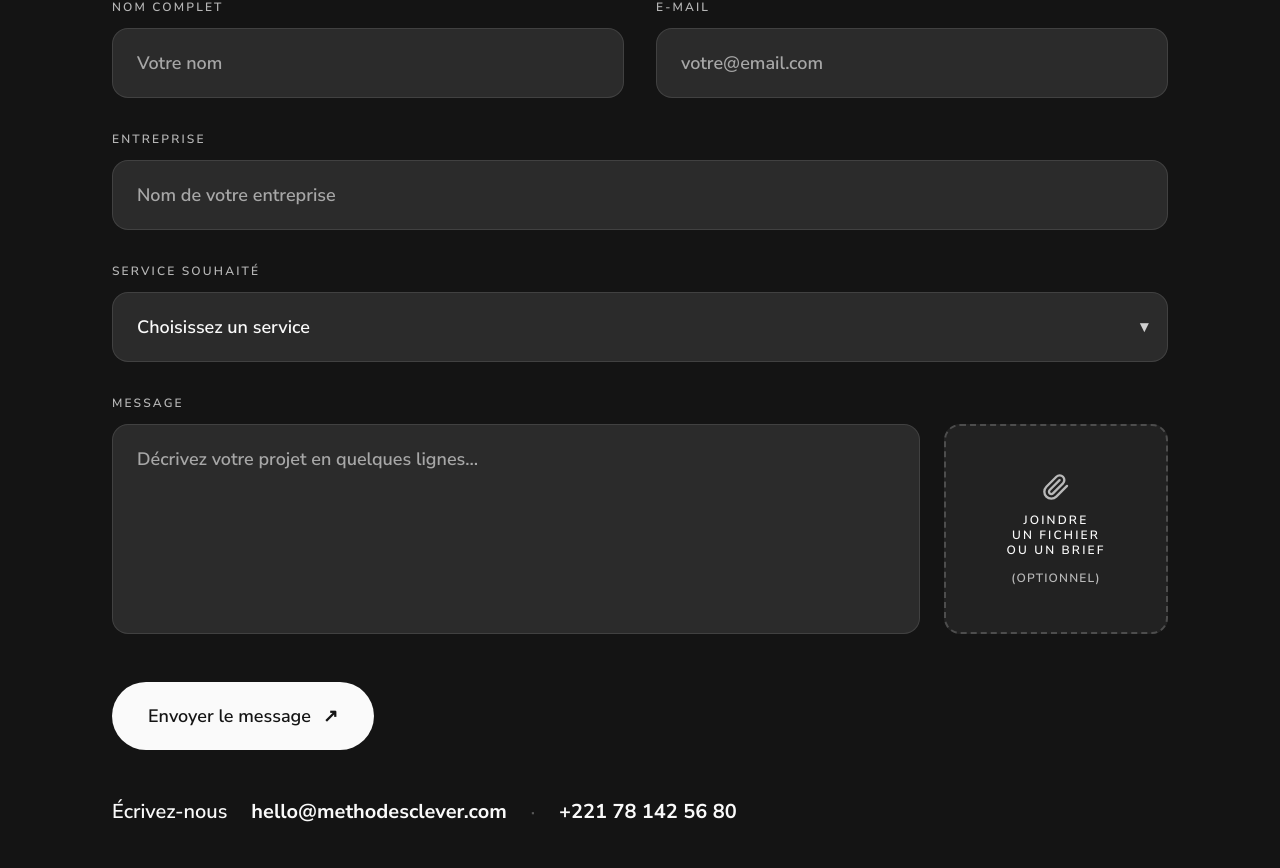
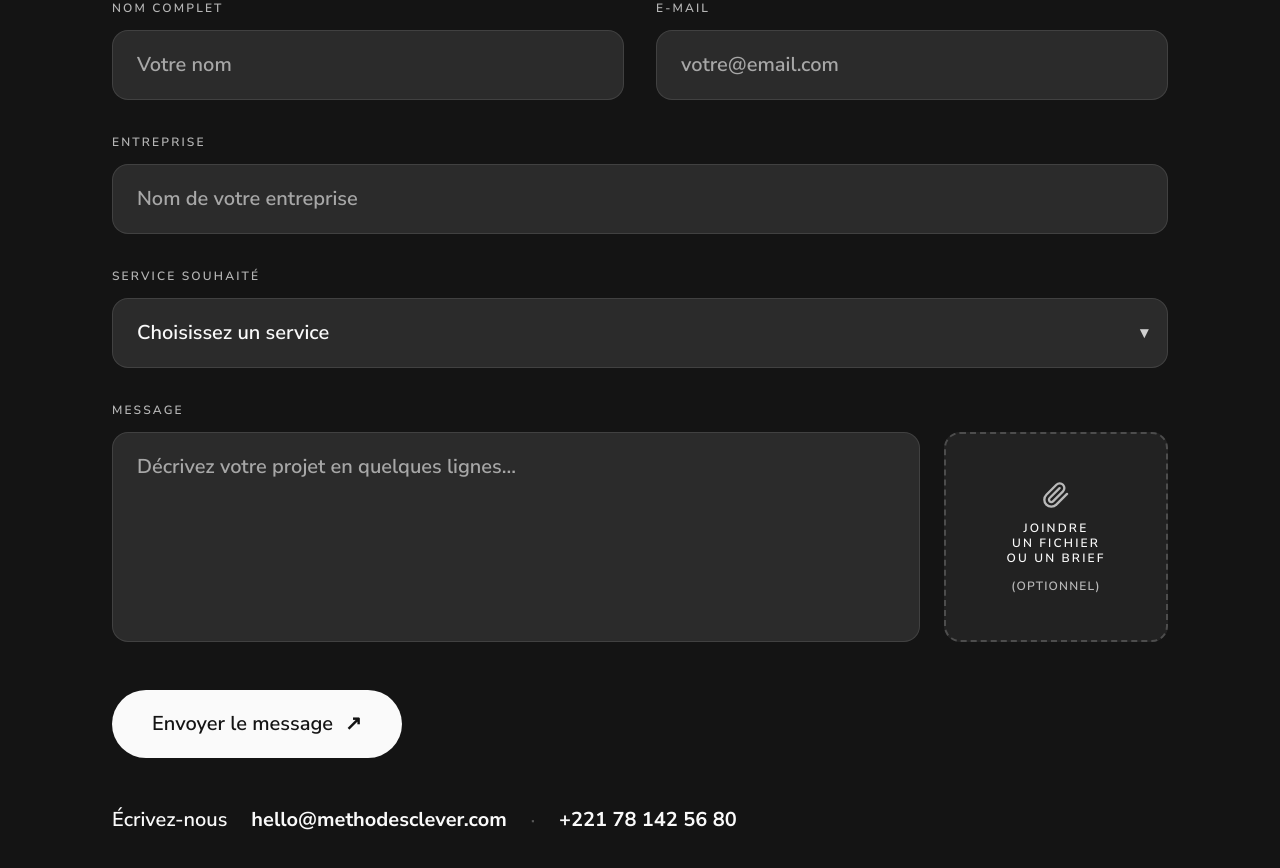
Before and after one commit to ndourmotion-art/methodes-clever, a React (Vite) app: page / in a window 1280 px wide. Shown: the part 8893-9761 px from the top of the page. Built offline with nearby package versions, Linux system fonts and the light colour scheme; the HTML template or start-up script is replaced by a standard one.

Commit message:
Changes
Co-authored-by: ndourmotion-art <277729954+ndourmotion-art@users.noreply.github.com>

```diff
--- a/src/components/clever/ContactCTA.tsx
+++ b/src/components/clever/ContactCTA.tsx
@@ -8,8 +8,8 @@ export const ContactCTA = () => {
   const [fileName, setFileName] = useState<string | null>(null);
 
   const inputClass =
-    "w-full rounded-2xl bg-foreground/10 border border-foreground/10 px-6 py-5 text-lg text-foreground font-semibold placeholder:text-foreground/60 focus:outline-none focus:ring-2 focus:ring-primary/40 focus:border-transparent transition";
-  const labelClass = "block eyebrow text-foreground/70 mb-3 font-semibold";
+    "w-full rounded-2xl bg-foreground/10 border border-foreground/10 px-6 py-5 text-xl text-foreground font-semibold placeholder:text-foreground/60 focus:outline-none focus:ring-2 focus:ring-primary/40 focus:border-transparent transition";
+  const labelClass = "block text-sm eyebrow text-foreground/70 mb-3 font-semibold";
 
   return (
     <section id="contact" className="py-24 md:py-32">
@@ -89,7 +89,7 @@ export const ContactCTA = () => {
           <div className="pt-4">
             <button
               type="submit"
-              className="inline-flex items-center gap-3 rounded-full bg-foreground text-background px-9 py-5 text-lg font-semibold hover:bg-accent hover:text-accent-foreground transition-colors"
+              className="inline-flex items-center gap-3 rounded-full bg-foreground text-background px-10 py-5 text-xl font-semibold hover:bg-accent hover:text-accent-foreground transition-colors"
             >
               Envoyer le message <span aria-hidden>↗</span>
             </button>
```
